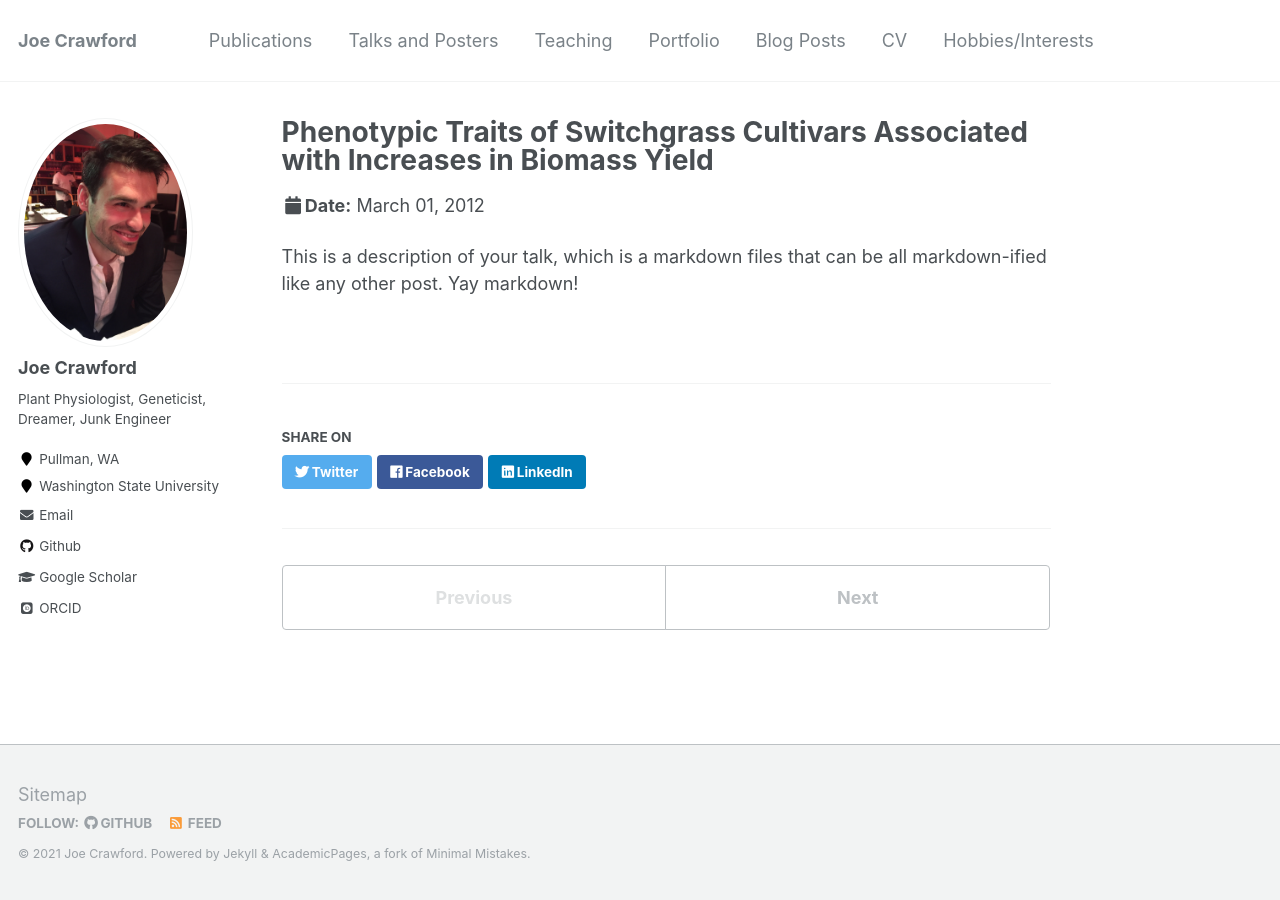
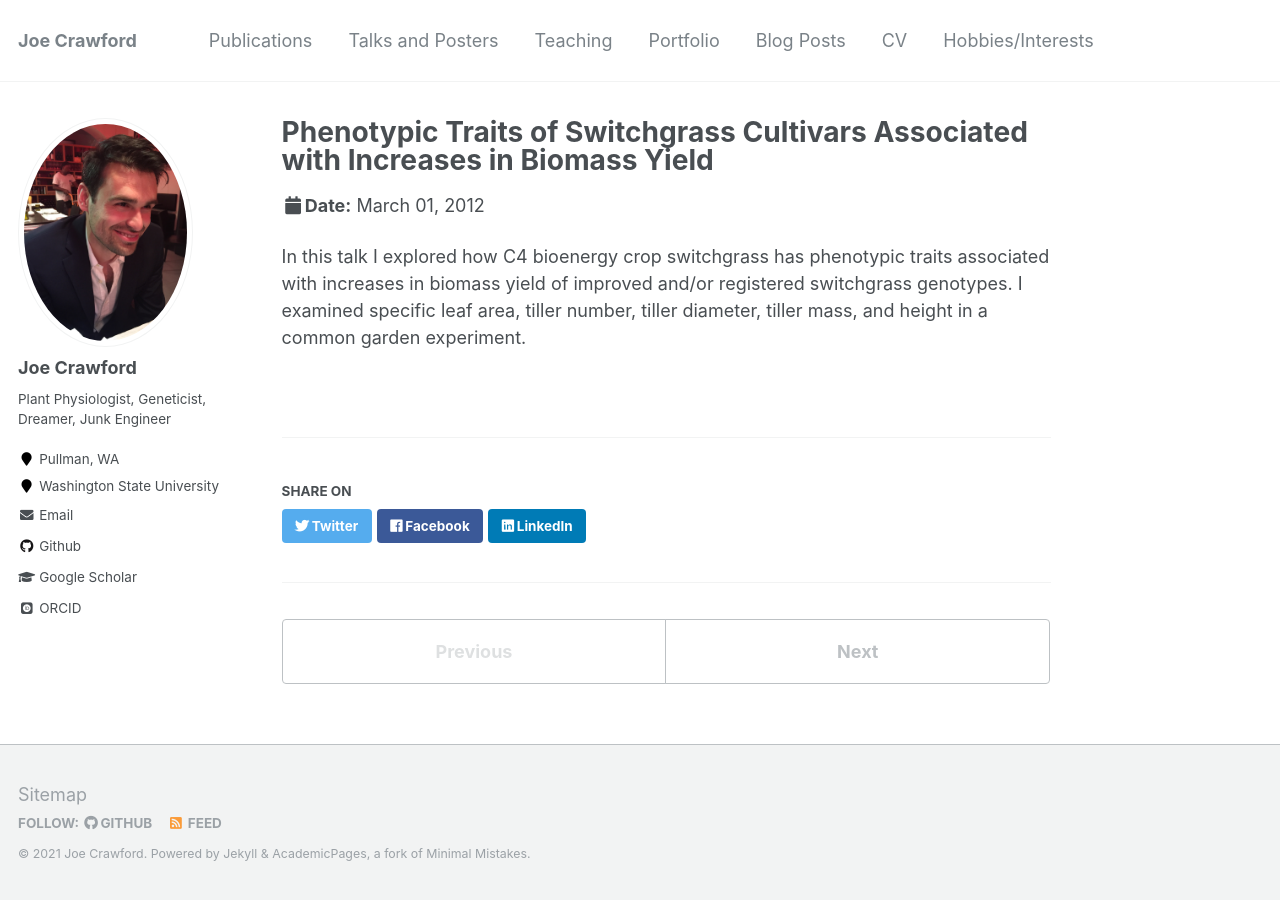
Before and after one commit to plant-physio/plant-physio.github.io, a Jekyll site: the page built from _talks/2012-03-01-talk-1.md, in a window 1280 px wide. Built offline with Jekyll 4.4.1, drawn with Linux system fonts in a browser that asks for light colours; some web fonts are replaced.

Commit message:
updated talk description

```diff
--- a/_talks/2012-03-01-talk-1.md
+++ b/_talks/2012-03-01-talk-1.md
@@ -7,5 +7,5 @@ venue: "American Society of Agronomy, Crop Science Society America, Soil Science
 date: 2012-03-01
 location: "Long Beach, California"
 ---
-
-This is a description of your talk, which is a markdown files that can be all markdown-ified like any other post. Yay markdown!
+In this talk I explored how C4 bioenergy crop switchgrass has phenotypic traits associated with increases in biomass yield of improved and/or registered switchgrass genotypes.
+I examined specific leaf area, tiller number, tiller diameter, tiller mass, and height in a common garden experiment.
```
